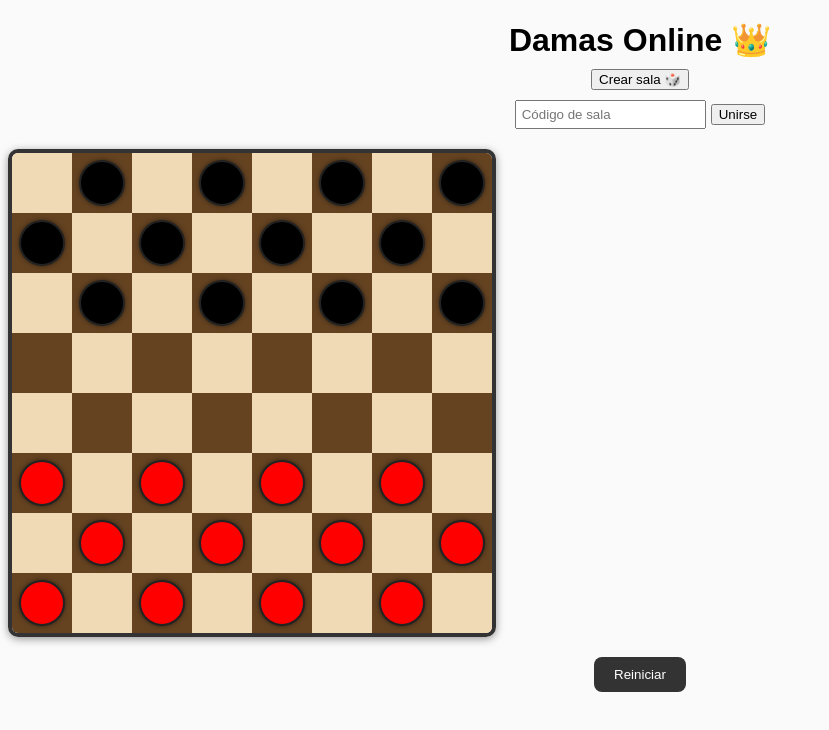
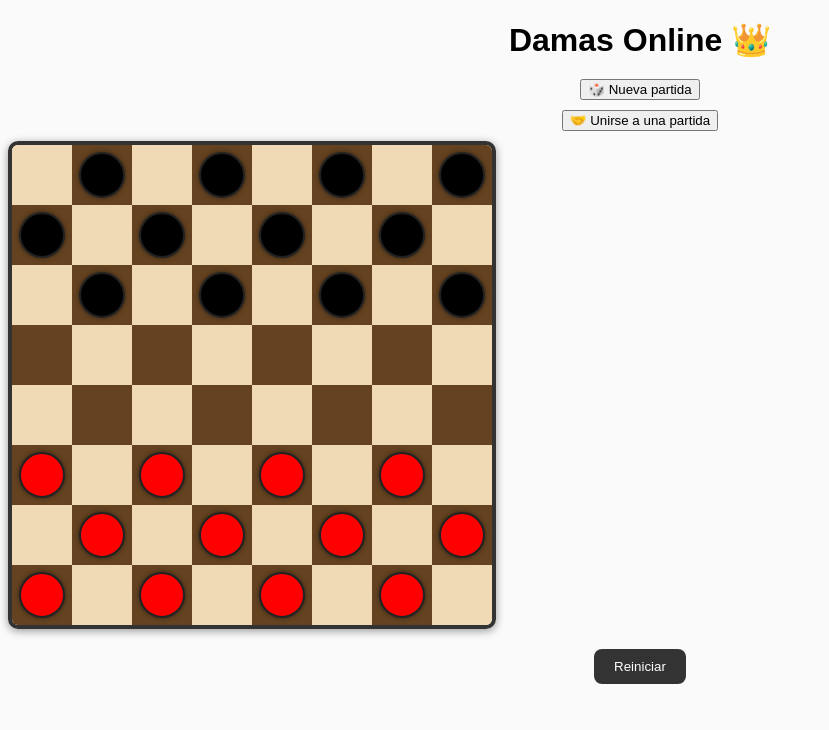
Before and after one commit to odeado/damas-online, a React (Vite) app: page / in a window 1280 px wide. Shown: the top 730 px of the page, without its empty margins (0-829 px from the left). Built offline with nearby package versions, Linux system fonts and the light colour scheme.

Commit message:
Prueba de despliegue automático

```diff
--- a/src/App.jsx
+++ b/src/App.jsx
@@ -52,27 +52,39 @@ function App() {
     const roomRef = doc(db, "games", id);
 
     await setDoc(roomRef, {
-       board: JSON.stringify(initBoard()), // ✅ Convertimos a texto
+    board: JSON.stringify(initBoard()),
     turn: "red",
     winner: null,
+    player1: true,
+    player2: false,
   });
 
     setRoomId(id);
   setPlayerColor("red");
   setJoinedRoom(true);
-    alert(`🎮 Sala creada: ${id}`);
+  alert(`🎮 Nueva partida creada. Esperando oponente...`);
 }
 
+ // Unirse automáticamente a una sala libre
 async function joinRoom() {
-    const roomRef = doc(db, "games", roomId);
+  const gamesSnap = await getDoc(doc(db, "games", "index"));
+  const allRooms = gamesSnap?.data()?.rooms || [];
+
+  // Buscar una sala con player2 == false
+  for (const room of allRooms) {
+    const roomRef = doc(db, "games", room.id);
     const snap = await getDoc(roomRef);
-    if (snap.exists()) {
+    if (snap.exists() && !snap.data().player2) {
+      await updateDoc(roomRef, { player2: true });
+      setRoomId(room.id);
+      setPlayerColor("black");
       setJoinedRoom(true);
-      setPlayerColor("black");
-      alert(`✅ Te uniste a la sala ${roomId}`);
-    } else {
-      alert("❌ Sala no encontrada");
+      alert(`✅ Te uniste a la partida ${room.id}`);
+      return;
     }
+  }
+
+  alert("❌ No hay partidas disponibles. Crea una nueva.");
 }
 
   // Escucha en tiempo real los cambios
@@ -221,22 +233,13 @@ function App() {
       <h1>Damas Online 👑</h1>
 
     {!joinedRoom ? (
-        <div style={{ marginBottom: "20px" }}>
+  <div className="menu">
     <button onClick={createRoom} className="btn">
-            Crear sala 🎲
+      🎲 Nueva partida
     </button>
-          <div style={{ marginTop: "10px" }}>
-            <input
-              type="text"
-              placeholder="Código de sala"
-              value={roomId}
-              onChange={(e) => setRoomId(e.target.value)}
-              style={{ padding: "5px", marginRight: "5px" }}
-            />
     <button onClick={joinRoom} className="btn">
-              Unirse
+      🤝 Unirse a una partida
     </button>
-          </div>
   </div>
 ) : (
   <>
@@ -254,6 +257,7 @@ function App() {
     )}
   </>
 )}
+
 
      <div className="board">
   {board.map((row, rIndex) =>
--- a/src/Board.css
+++ b/src/Board.css
@@ -1,3 +1,12 @@
+.menu {
+  display: flex;
+  flex-direction: column;
+  align-items: center;
+  gap: 10px;
+  margin-top: 20px;
+}
+
+
 /* 🎯 Tablero responsivo */
 .board {
   display: grid;
```
Lines whose indentation alone changed are shown as unchanged.
